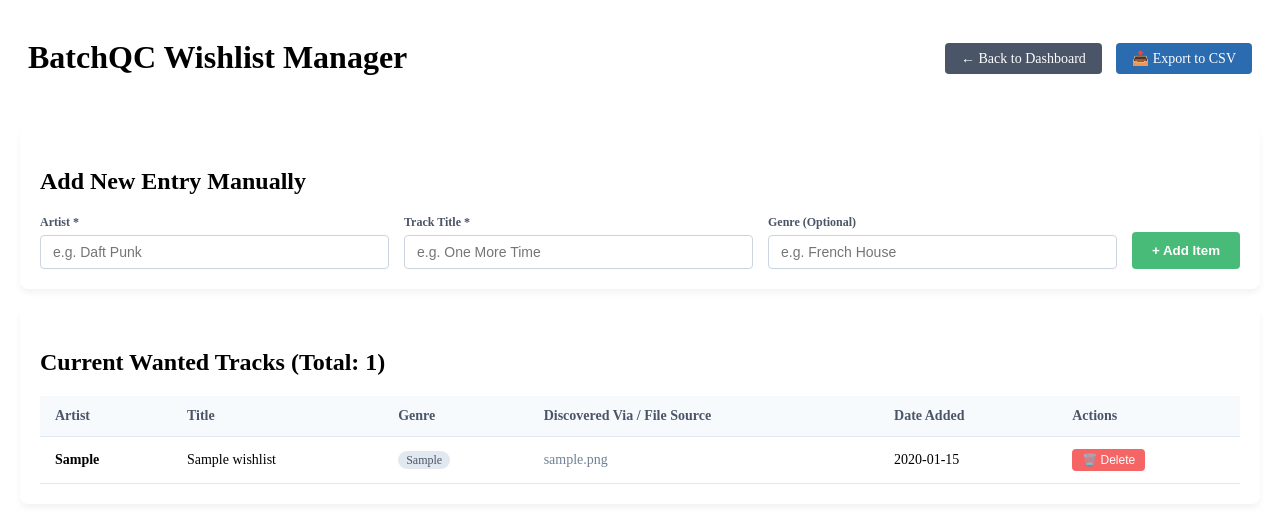
After one commit to Gold-sucher/MusicBatchQC, a Flask app: page /wishlist in a window 1280 px wide. The commit adds this page. Shown: the top 523 px of the page. Run offline with Flask 3, Linux system fonts and the light colour scheme; tables that the repository leaves empty hold one stand-in row (values such as "Sample post").

Commit message:
Delete old Spectrograms at Start of analyze-tracks.py, view and edit wishlist in Flask App and other minor changes.

```diff
--- a/app.py
+++ b/app.py
@@ -22,7 +22,9 @@ import shutil
 from datetime import date, datetime
 from pathlib import Path
 from collections import deque
-from flask import Flask, render_template, request, redirect, url_for, send_from_directory, jsonify, flash, session
+import csv
+import io
+from flask import Flask, render_template, request, redirect, url_for, send_from_directory, jsonify, flash, session, Response
 
 app = Flask(__name__)
 # Required for flash messages and session state signature verification
@@ -612,6 +614,80 @@ def api_get_preferences():
     return jsonify(PreferencesService.load())
 
 
+# ==============================================================================
+# WISHLIST CONFIGURATION & ROUTING COMPLEX
+# ==============================================================================
+import sys
+import importlib.util
+
+# Append scripts directory path to system runtime vector if not present
+_scripts_path_inject = os.path.join(os.path.dirname(__file__), 'scripts')
+if _scripts_path_inject not in sys.path:
+    sys.path.append(_scripts_path_inject)
+
+# Safely extract module constraints bypassing standard hyphen limitations
+_target_module_file = os.path.join(_scripts_path_inject, 'analyze-tracks.py')
+_module_spec = importlib.util.spec_from_file_location("analyze_tracks_backend", _target_module_file)
+_dynamic_module = importlib.util.module_from_spec(_module_spec)
+_module_spec.loader.exec_module(_dynamic_module)
+
+# Initialize the global DatabaseManager instance targeting your main storage file
+db = _dynamic_module.DatabaseManager(WebConfig.DB_FILE)
+
+
+@app.route('/wishlist', methods=['GET', 'POST'])
+def wishlist_view():
+    """
+    Renders the central wishlist dashboard view component and catches
+    manual item insertion requests.
+    """
+    if request.method == 'POST':
+        artist = request.form.get('artist', '')
+        title = request.form.get('title', '')
+        genre = request.form.get('genre', '')
+
+        if artist and title:
+            db.add_manual_wishlist_item(artist, title, genre)
+        return redirect(url_for('wishlist_view'))
+
+    # Query all processed or manually added wishlist rows from SQLite ledger
+    wishlist_items = db.get_all_wishlist_items()
+    return render_template('wishlist.html', items=wishlist_items)
+
+
+@app.route('/wishlist/delete/<int:item_id>', methods=['POST'])
+def wishlist_delete(item_id):
+    """
+    Endpoint mapping handler to drop a specific record from the database ledger.
+    """
+    db.delete_wishlist_item(item_id)
+    return redirect(url_for('wishlist_view'))
+
+
+@app.route('/wishlist/export', methods=['GET'])
+def wishlist_export_csv():
+    """
+    Generates an RFC 4180 compliant CSV text stream on-the-fly and forces
+    an instant file attachment download dialog inside the browser.
+    """
+    wishlist_items = db.get_all_wishlist_items()
+
+    output = io.StringIO()
+    writer = csv.writer(output, delimiter=';', quotechar='"', quoting=csv.QUOTE_MINIMAL)
+
+    # Write structural CSV header matrix
+    writer.writerow(['ID', 'Artist', 'Title', 'Genre', 'Source File Name', 'Date Added'])
+
+    for item in wishlist_items:
+        writer.writerow([item['id'], item['Artist'], item['Title'], item['Genre'], item['FileName'], item['DateAdded']])
+
+    output.seek(0)
+    return Response(
+        output.getvalue(),
+        mimetype="text/csv",
+        headers={"Content-disposition": "attachment; filename=batchqc_wishlist_export.csv"}
+    )
+
 if __name__ == '__main__':
     # Initialize unified database scheme layouts cleanly on server launch bindings
     DatabaseService.initialize_schemas()
--- /dev/null
+++ b/static/css/style.css
@@ -0,0 +1,26 @@
+/* --- Wishlist Extended View Styles --- */
+.header-container { display: flex; justify-content: space-between; align-items: center; padding: 10px 20px; }
+.nav-btn { background-color: #4a5568; color: #fff; padding: 8px 16px; border-radius: 4px; text-decoration: none; font-size: 14px; margin-left: 10px; transition: background 0.2s; }
+.nav-btn:hover { background-color: #2d3748; }
+.export-btn { background-color: #2b6cb0; }
+.export-btn:hover { background-color: #2c5282; }
+
+.form-section-card, .table-section-card { background: #fff; border-radius: 8px; padding: 20px; margin: 20px auto; max-width: 1200px; box-shadow: 0 4px 6px rgba(0,0,0,0.05); }
+.horizontal-input-form { display: flex; gap: 15px; align-items: flex-end; flex-wrap: wrap; }
+.input-group { display: flex; flex-direction: column; flex: 1; min-width: 200px; }
+.input-group label { font-size: 12px; margin-bottom: 5px; color: #4a5568; font-weight: 600; }
+.input-group input { padding: 8px 12px; border: 1px solid #cbd5e0; border-radius: 4px; font-size: 14px; }
+.submit-add-btn { background: #48bb78; color: white; border: none; padding: 9px 20px; border-radius: 4px; font-weight: bold; cursor: pointer; height: 37px; transition: background 0.2s; }
+.submit-add-btn:hover { background: #38a169; }
+
+.wishlist-data-table { width: 100%; border-collapse: collapse; margin-top: 15px; text-align: left; }
+.wishlist-data-table th, .wishlist-data-table td { padding: 12px 15px; border-bottom: 1px solid #e2e8f0; font-size: 14px; }
+.wishlist-data-table th { background-color: #f7fafc; color: #4a5568; font-weight: 600; }
+.font-bold { font-weight: bold; }
+.genre-tag { background: #e2e8f0; padding: 2px 8px; border-radius: 20px; font-size: 12px; color: #4a5568; }
+.text-muted { color: #718096; }
+.text-small { font-size: 12px; }
+
+.action-delete-btn { background: #f56565; color: white; border: none; padding: 4px 10px; border-radius: 4px; cursor: pointer; font-size: 12px; transition: background 0.2s; }
+.action-delete-btn:hover { background: #e53e3e; }
+.empty-state-notice { text-align: center; color: #718096; padding: 4px 0; }
--- /dev/null
+++ b/templates/wishlist.html
@@ -0,0 +1,79 @@
+<!DOCTYPE html>
+<html lang="en">
+<head>
+    <meta charset="UTF-8">
+    <meta name="viewport" content="width=device-width, initial-scale=1.0">
+    <title>BatchQC - Wishlist Manager</title>
+    <link rel="stylesheet" href="{{ url_for('static', filename='css/style.css') }}">
+</head>
+<body>
+    <header class="app-header">
+        <div class="header-container">
+            <h1>BatchQC Wishlist Manager</h1>
+            <nav class="navigation-links">
+                <a href="/" class="nav-btn">← Back to Dashboard</a>
+                <a href="/wishlist/export" class="nav-btn export-btn">📥 Export to CSV</a>
+            </nav>
+        </div>
+    </header>
+
+    <main class="main-content">
+        <section class="form-section-card">
+            <h2>Add New Entry Manually</h2>
+            <form action="/wishlist" method="POST" class="horizontal-input-form">
+                <div class="input-group">
+                    <label for="artist">Artist *</label>
+                    <input type="text" id="artist" name="artist" placeholder="e.g. Daft Punk" required>
+                </div>
+                <div class="input-group">
+                    <label for="title">Track Title *</label>
+                    <input type="text" id="title" name="title" placeholder="e.g. One More Time" required>
+                </div>
+                <div class="input-group">
+                    <label for="genre">Genre (Optional)</label>
+                    <input type="text" id="genre" name="genre" placeholder="e.g. French House">
+                </div>
+                <button type="submit" class="submit-add-btn">+ Add Item</button>
+            </form>
+        </section>
+
+        <section class="table-section-card">
+            <h2>Current Wanted Tracks (Total: {{ items|length }})</h2>
+            {% if items %}
+                <table class="wishlist-data-table">
+                    <thead>
+                        <tr>
+                            <th>Artist</th>
+                            <th>Title</th>
+                            <th>Genre</th>
+                            <th>Discovered Via / File Source</th>
+                            <th>Date Added</th>
+                            <th class="action-column-header">Actions</th>
+                        </tr>
+                    </thead>
+                    <tbody>
+                        {% for item in items %}
+                            <tr>
+                                <td class="font-bold">{{ item.Artist }}</td>
+                                <td>{{ item.Title }}</td>
+                                <td><span class="genre-tag">{{ item.Genre if item.Genre else 'N/A' }}</span></td>
+                                <td class="text-muted text-small">{{ item.FileName }}</td>
+                                <td class="text-small">{{ item.DateAdded }}</td>
+                                <td>
+                                    <form action="/wishlist/delete/{{ item.id }}" method="POST" onsubmit="return confirm('Are you sure you want to drop this entry?');">
+                                        <button type="submit" class="action-delete-btn">🗑️ Delete</button>
+                                    </form>
+                                </td>
+                            </tr>
+                        {% endfor %}
+                    </tbody>
+                </table>
+            {% else %}
+                <div class="empty-state-notice">
+                    <p>Your wishlist is currently completely empty. High-quality hunting success!</p>
+                </div>
+            {% endif %}
+        </section>
+    </main>
+</body>
+</html>
```
Also changed, not shown: scripts/analyze-tracks.py (+144 -13 lines), templates/dashboard.html (+7 -2 lines), 1 other file.
